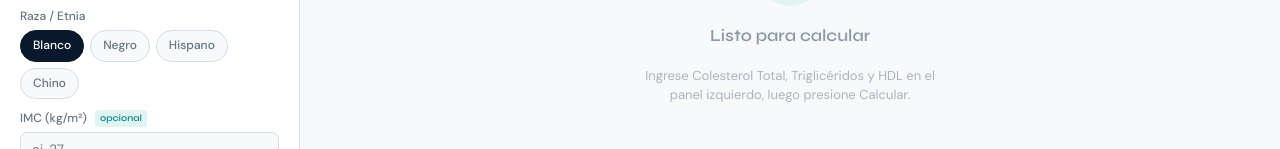
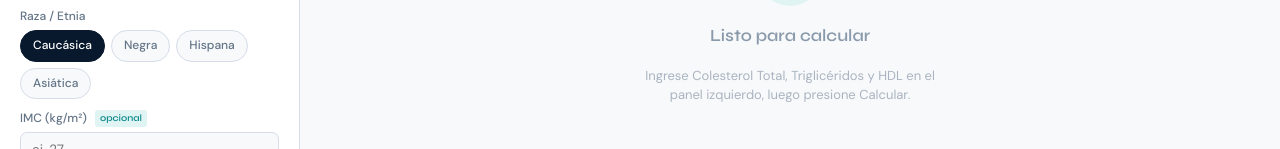
Before and after one commit to UIEM-INCMNSZ/AdvancedLipidMetrics, a plain HTML site: page index.html in a window 1280 px wide. Shown: the part 260-409 px from the top of the page. Drawn offline with Linux system fonts and the light colour scheme.

Commit message:
Update index.html

```diff
--- a/index.html
+++ b/index.html
@@ -741,10 +741,10 @@ const i18n = {
     "label.fhx":    "Antecedente familiar de IAM",
     "option.male":    "Hombre",
     "option.female":  "Mujer",
-    "option.white":   "Blanco",
-    "option.black":   "Negro",
-    "option.hispanic":"Hispano",
-    "option.chinese": "Chino",
+    "option.white":   "Caucásica",
+    "option.black":   "Negra",
+    "option.hispanic":"Hispana",
+    "option.chinese": "Asiática",
     "option.no":  "No",
     "option.yes": "Sí",
     "tag.optional": "opcional",
```
